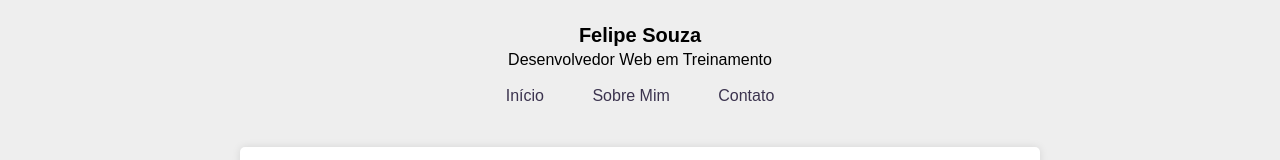
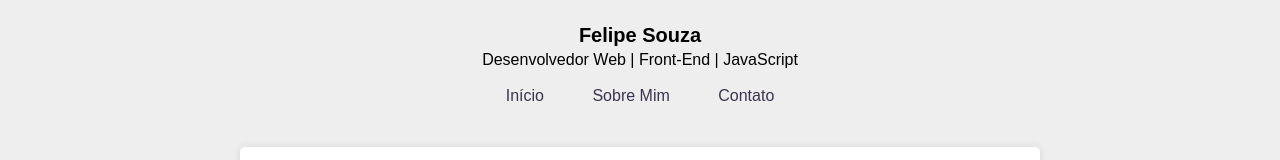
Before and after one commit to felipesouzadevweb/felipesouzadevweb.github.io, a plain HTML site: page contact.html in a window 1280 px wide. Shown: the top 160 px of the page. Drawn offline with Linux system fonts and the light colour scheme.

Commit message:
updating page titles

```diff
--- a/contact.html
+++ b/contact.html
@@ -11,7 +11,7 @@
     <header>
       <div>
         <div class="logo">Felipe Souza</div>
-        <div class="title">Desenvolvedor Web em Treinamento</div>
+        <div class="title">Desenvolvedor Web | Front-End | JavaScript</div>
       </div>
       <nav>
         <a href="/index.html" class="nav-link">Início</a>
```
Also changed, not shown: index.html (+1 -1 lines).
